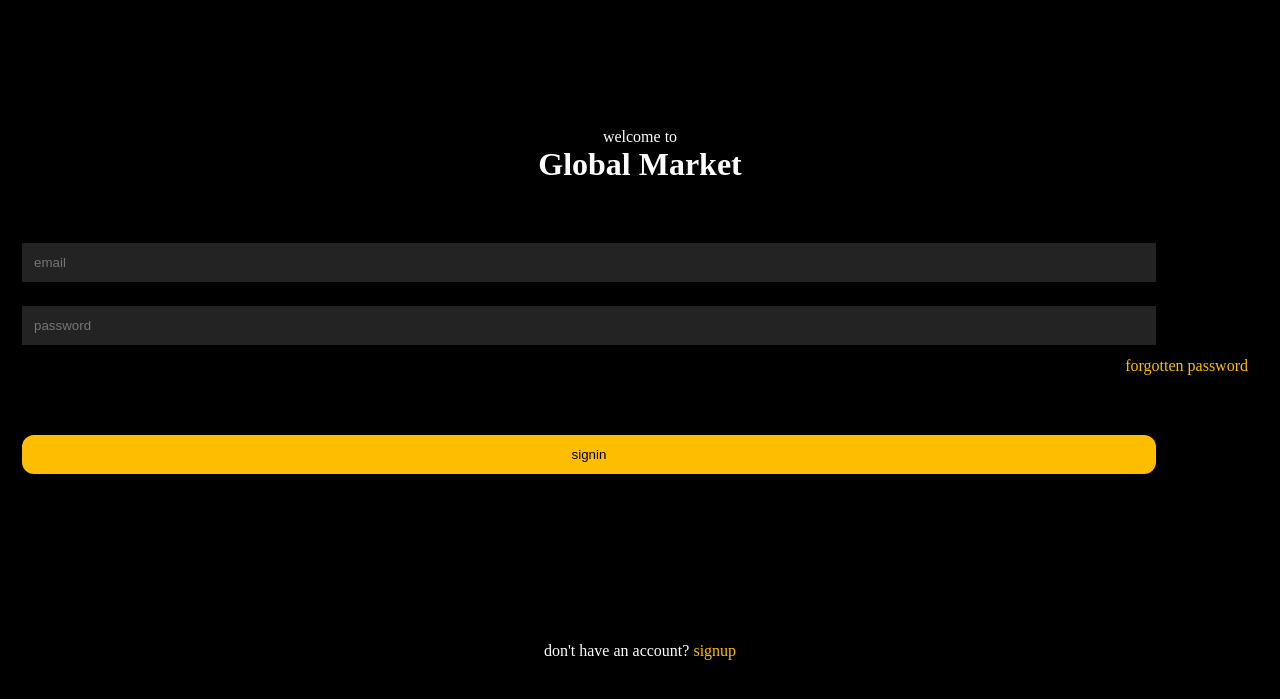
After one commit to izzyjosh/django_signup, a Django app: template templates/signin.html in a window 1280 px wide. The commit adds this page. Shown: the top 699 px of the page. Run offline with Django 3.2, Linux system fonts and the light colour scheme; the template is opened without the code that fills it, so the values that code supplies are empty.

Commit message:
modification

```diff
--- /dev/null
+++ b/templates/signin.html
@@ -0,0 +1,87 @@
+<!DOCTYPE html>
+<html lang="en">
+<head>
+   <meta charset="UTF-8">
+   <meta name="viewport" content="width=device-width, initial-scale=1.0">
+   <meta http-equiv="X-UA-Compatible" content="ie=edge">
+   <title>signin</title>
+   <style>
+      * {
+         padding: 0;
+         margin: 0;
+         box-sizing: border-box;
+      }
+      body {
+         background: black;
+         color: white;
+      }
+      header {
+         text-align: center;
+         padding-top: 8em;
+         color: #fff;
+      }
+      form {
+         margin: 3em 10px;
+      }
+      input {
+         width: 90%;
+         color: #fff;
+         background: #232323;
+         border: none;
+         margin: 12px;
+         padding: 12px;
+         outline: none;
+      }
+      form a {
+         float: right;
+         margin-right: 22px;
+         color: #ffbd00;
+         margin-bottom: 3em;
+         text-decoration: none;
+         outline: none;
+      }
+      form button {
+         width: 90%;
+         padding: 12px;
+         margin: 12px;
+         border-radius: 12px;
+         background: #ffbd00;
+         border: none;
+         outline: none;
+      }
+      footer {
+         margin-top: 9em;
+         padding: 12px;
+         text-align: center;
+      }
+      footer a {
+         text-decoration: none;
+         color: #ffbd00;
+         outline: none;
+      }
+   </style>
+</head>
+<body>
+   <header>
+  {% for message in messages %}
+      <p>{{ message }}</p>
+   {% endfor %}
+      <p>welcome to</p>
+      <h1>Global Market</h1>
+   </header>
+   <main>
+      <form action="" method="post">
+      {% csrf_token %}
+         <input type="email" placeholder="email" name="email">
+         <input type="password" placeholder="password" name="password">
+         <a href="#">forgotten password</a>
+         <button>signin</button>
+      </form>
+   </main>
+   <footer>
+      <p>don't have an account? <a href="{% url 'signup' %}">signup</a></p>
+
+   </footer>
+
+</body>
+</html>
--- a/templates/signup.html
+++ b/templates/signup.html
@@ -99,7 +99,7 @@
       </div>
    </main>
    <footer>
-      <p>already have an account? <a href="#">sign in</a></p>
+      <p>already have an account? <a href="{% url 'signin' %}">sign in</a></p>
    </footer>
 
 </body>
```
